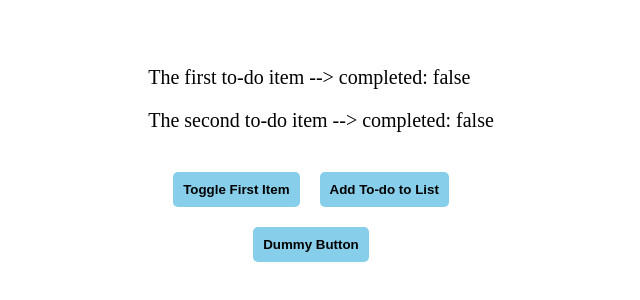
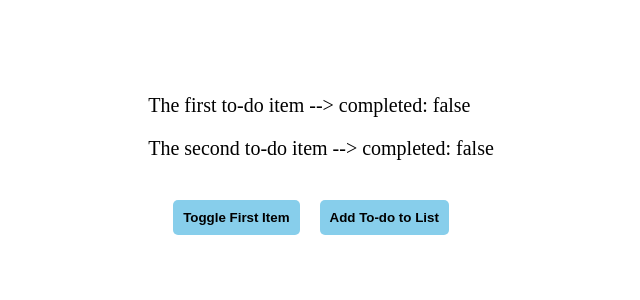
Before and after one commit to Recruit-Jeff/change-detection-demo, an Angular app: page / in a window 1280 px wide. Shown: the part 236-536 px from the top of the page, without its empty margins (319-959 px from the left). Built offline with nearby package versions, Linux system fonts and the light colour scheme.

Commit message:
Add observable async pipe

```diff
--- a/src/app/app.component.html
+++ b/src/app/app.component.html
@@ -5,5 +5,4 @@
         <button class="button" (click)="toggleFirst()">Toggle First Item</button>
         <button class="button" (click)="addTodo()">Add To-do to List</button>
     </div>
-    <button class="button" (click)="dummy()">Dummy Button</button>
 </div>
--- a/src/app/app.component.ts
+++ b/src/app/app.component.ts
@@ -13,7 +13,8 @@ import { BehaviorSubject } from 'rxjs';
 })
 export class AppComponent {
   // public todos: Todo[] = initialData;
-  public todos = new BehaviorSubject(initialData);
+  public todosLocal: Todo[] = initialData;
+  public todos = new BehaviorSubject(this.todosLocal);
   public title = 'change-detection-demo';
 
   public toggleFirst() {
@@ -36,19 +37,16 @@ export class AppComponent {
     //   isCompleted: false,
     // });
     // this.todos = newTodos;
-    this.todos.next([
-      {
-        id: 3,
-        description: 'The third to-do item',
-        isCompleted: false,
-      },
-    ]);
+    this.todosLocal.push({
+      id: 3,
+      description: 'The third to-do item',
+      isCompleted: false,
+    });
+    this.todos.next(this.todosLocal);
   }
 
   public onToggle(id: number) {
     // const todoToToggle = this.todos.find((todo) => todo.id === id)!;
     // todoToToggle.isCompleted = !todoToToggle.isCompleted;
   }
-
-  public dummy() {}
 }
--- a/src/app/to-do-list/to-do-list.component.html
+++ b/src/app/to-do-list/to-do-list.component.html
@@ -1,4 +1,6 @@
-<div *ngFor="let todo of newData | async" class="todo">
+<!-- <div *ngFor="let todo of todos" class="todo"> -->
+<!-- <div *ngFor="let todo of newData | async" class="todo"> -->
+<div *ngFor="let todo of todos" class="todo">
     <span (click)="onToggle(todo.id)">
         {{todo.description}} --> completed: {{todo.isCompleted}}
     </span>
--- a/src/app/to-do-list/to-do-list.component.ts
+++ b/src/app/to-do-list/to-do-list.component.ts
@@ -18,7 +18,7 @@ import { Todo } from '../models/types';
 })
 export class ToDoListComponent implements OnInit {
   // @Input() todos: Todo[] = [];
-  @Input('todos') newData!: Observable<any>;
+  @Input('todos') newData!: Observable<Todo[]>;
   public todos: Todo[] = [];
   @Output() toggle = new EventEmitter<number>();
 
@@ -28,10 +28,10 @@ export class ToDoListComponent implements OnInit {
     // setInterval(() => {
     //   this.changeDetectorRef.markForCheck();
     // }, 5000);
-    // this.newData.subscribe((data) => {
-    //   this.todos = [...this.todos, ...data];
-    //   this.changeDetectorRef.markForCheck();
-    // });
+    this.newData.subscribe((data) => {
+      this.todos = data;
+      this.changeDetectorRef.markForCheck();
+    });
   }
 
   public onToggle(id: number) {
```
